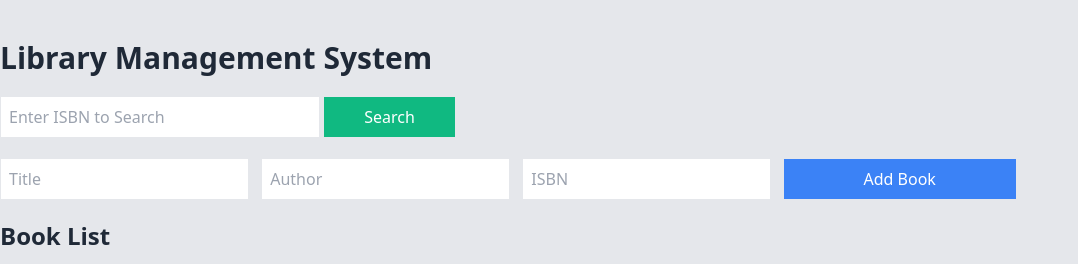
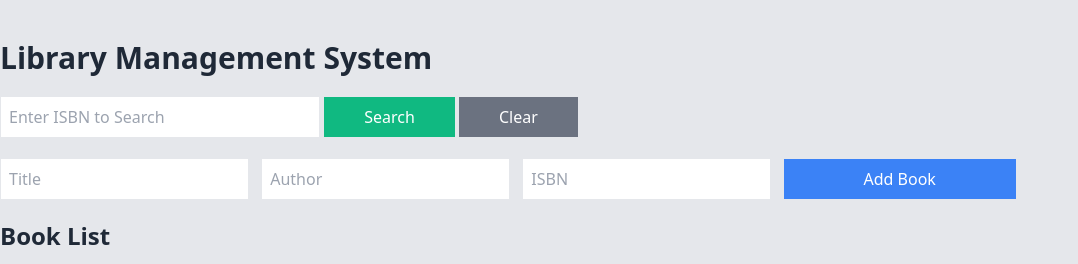
Before and after one commit to NoorMuhammad20013146/Library-Management-System, a Flask app: page / in a window 1280 px wide. Shown: the top 264 px of the page, without its empty margins (0-1078 px from the left). Run offline with Flask 3, Linux system fonts and the light colour scheme; data that the repository does not hold is empty; some libraries are stand-ins or nearby versions.

Commit message:
Add btn for Clear Search

```diff
--- a/templates/index.html
+++ b/templates/index.html
@@ -14,6 +14,7 @@
         <div class="mb-5">
             <input type="text" id="isbn-search" placeholder="Enter ISBN to Search" class="border p-2 w-1/4">
             <button onclick="searchBook()" class="bg-green-500 text-white px-10 py-2">Search</button>
+            <button onclick="clearSearch()" class="bg-gray-500 text-white px-10 py-2">Clear</button>
         </div>
 
         <div id="book-info" class="mt-5 p-5 border rounded hidden bg-white">
```
